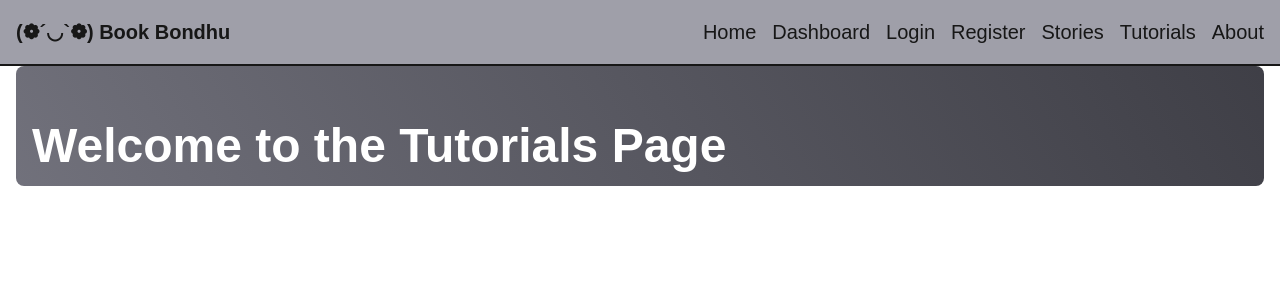
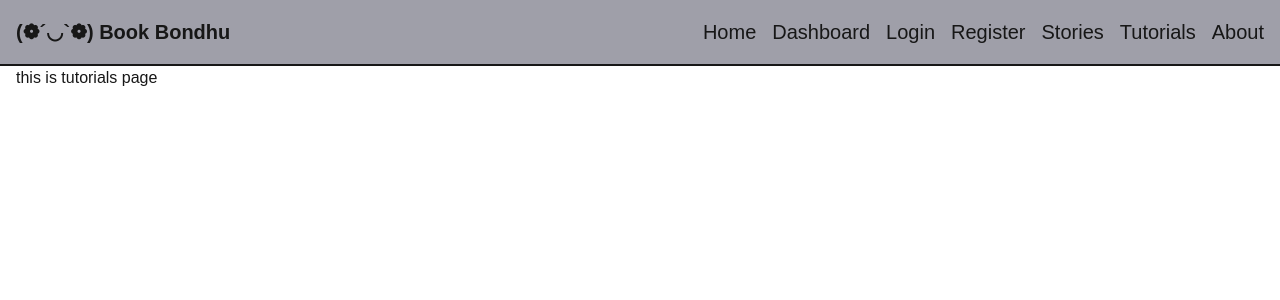
Before and after one commit to LIBx09/My-First-Next-Js, a Next.js app: page /tutorials in a window 1280 px wide. Shown: the top 300 px of the page. Built offline with nearby package versions, Linux system fonts and the light colour scheme.

Commit message:
hadle dynamic handle

```diff
--- /dev/null
+++ b/src/app/tutorials/[...slug]/page.jsx
@@ -0,0 +1,13 @@
+import React from "react";
+
+const TutorialsTopic = ({ params }) => {
+  const result = params;
+  console.log("where is slug", result);
+  return (
+    <div>
+      <h2> this is tutorials page</h2>
+    </div>
+  );
+};
+
+export default TutorialsTopic;
```
Also changed, not shown: src/app/(auth)/login/page.jsx (renamed from src/app/login/page.jsx), src/app/(auth)/register/page.jsx (renamed from src/app/register/page.jsx).
